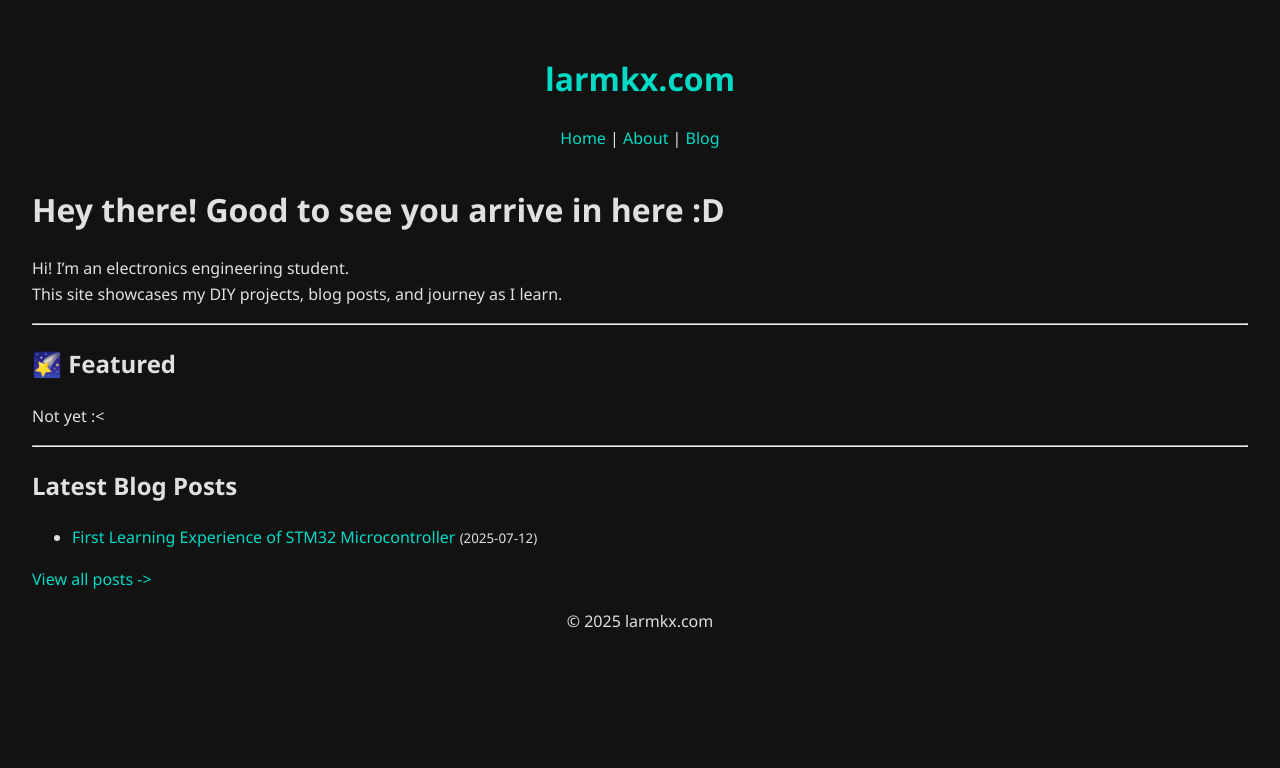
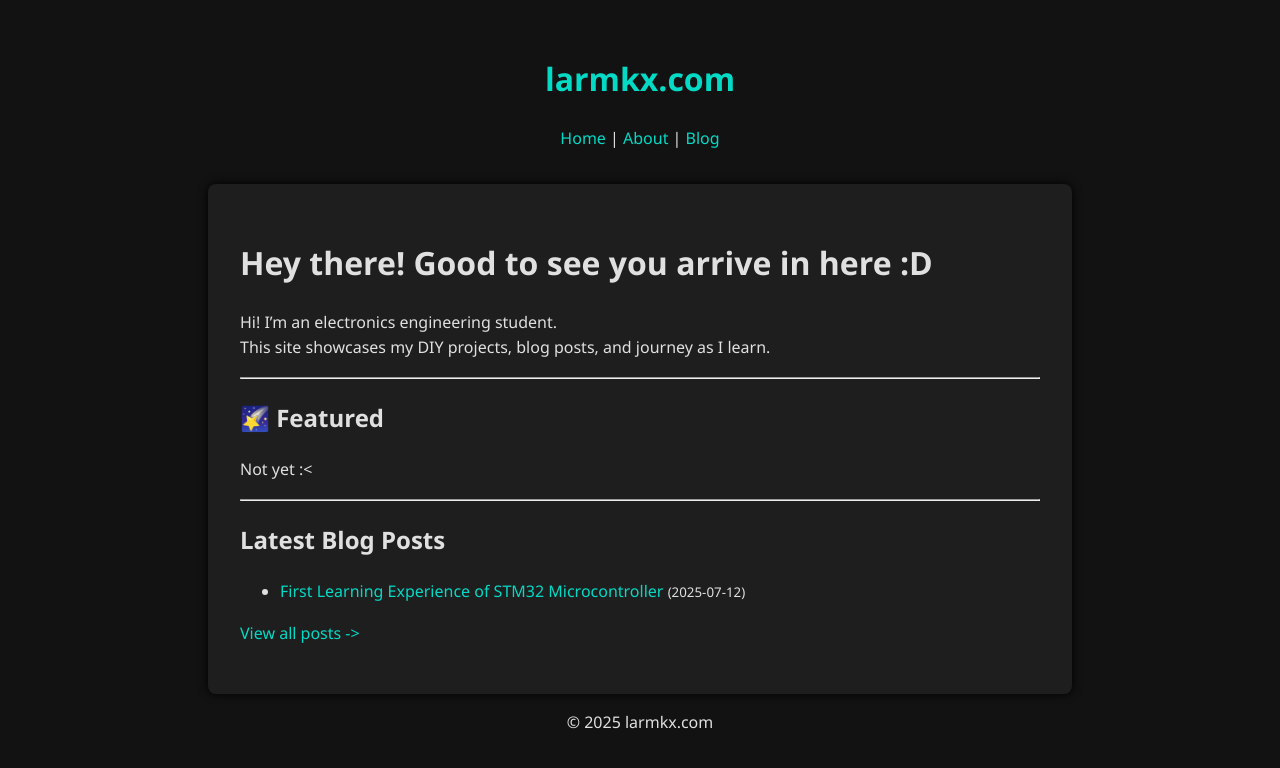
Before and after one commit to lkaixian/larmkx-site, a Jekyll site: the page built from index.md, in a window 1280 px wide. Shown: the top 768 px of the page. Built offline with Jekyll 4.4.1, drawn with Linux system fonts in a browser that asks for light colours.

Commit message:
Update style.css

```diff
--- a/assets/style.css
+++ b/assets/style.css
@@ -21,6 +21,19 @@ a {
 header, footer {
   text-align: center;
   margin-bottom: 2rem;
+}
+
+a:hover {
+  text-decoration: underline;
+}
+
+main {
+  max-width: 800px;
+  margin: auto;
+  padding: 2rem;
+  background-color: #1e1e1e;
+  border-radius: 8px;
+  box-shadow: 0 0 10px #000;
 }
 
 #scrollTopBtn {
```
